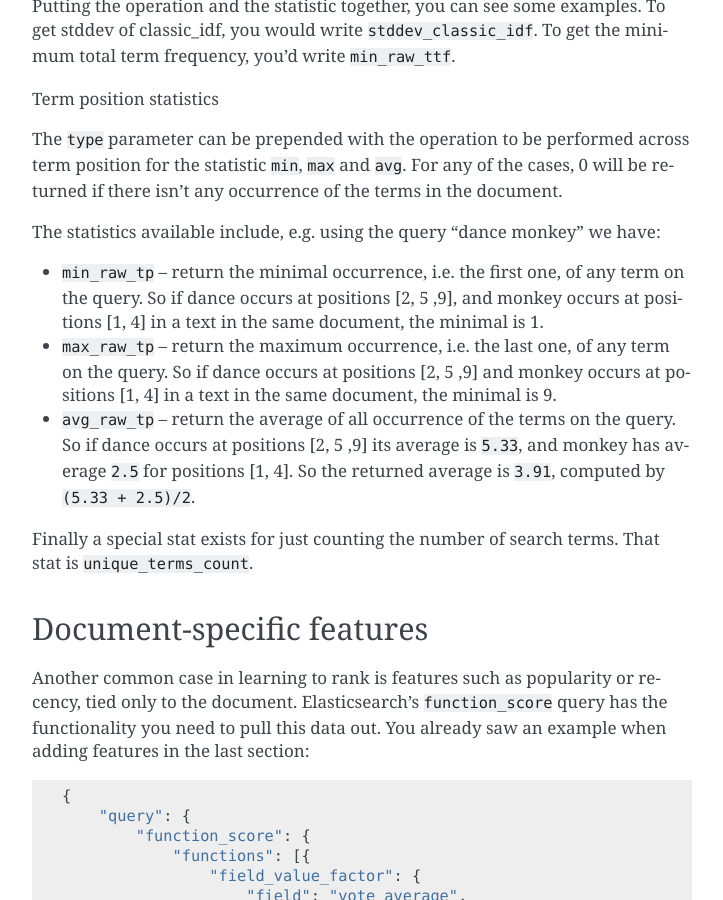
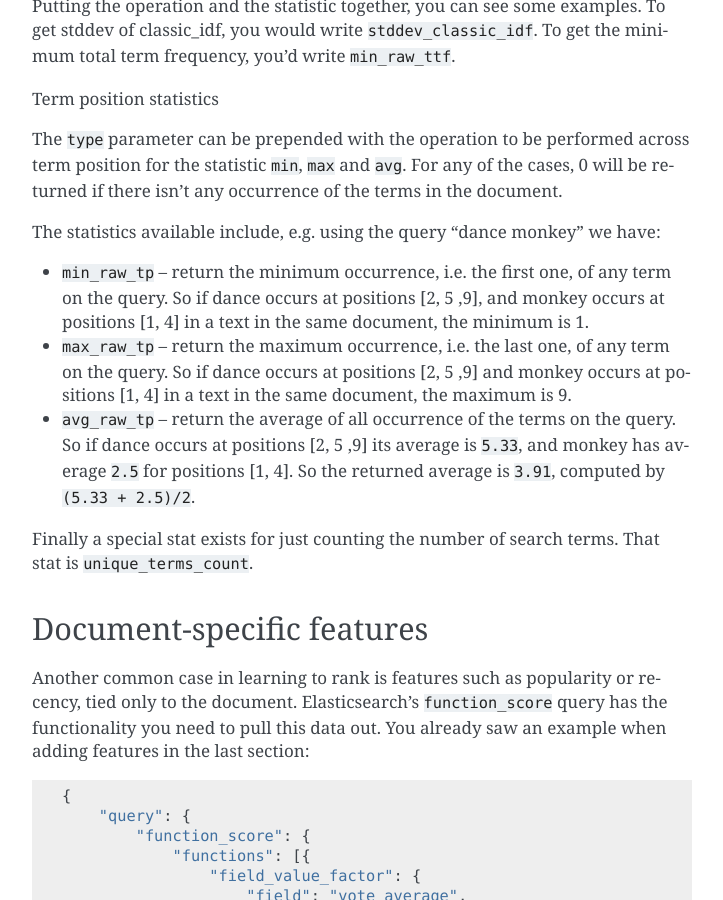
Before and after one commit to o19s/elasticsearch-learning-to-rank, a Sphinx documentation site: the page built from docs/feature-engineering.rst, in a window 1280 px wide and 900 px high, scrolled down 1116 px. Shown: the whole window, without its empty margins (388-1111 px from the left). Built offline with Sphinx 7.4.7, drawn with Linux system fonts in a browser that asks for light colours; pages that are not in the unit, such as notebooks, are missing from menus.

Commit message:
Fix term position documentation

```diff
--- a/docs/feature-engineering.rst
+++ b/docs/feature-engineering.rst
@@ -44,8 +44,8 @@ For any of the cases, 0 will be returned if there isn't any occurrence of the te
 
 The statistics available include, e.g. using the query "dance monkey" we have:
 
-- :code:`min_raw_tp` -- return the minimal occurrence, i.e. the first one, of any term on the query. So if dance occurs at positions [2, 5 ,9], and monkey occurs at positions [1, 4] in a text in the same document, the minimal is 1.
-- :code:`max_raw_tp` -- return the maximum occurrence, i.e. the last one, of any term on the query. So if dance occurs at positions [2, 5 ,9] and monkey occurs at positions [1, 4] in a text in the same document, the minimal is 9.
+- :code:`min_raw_tp` -- return the minimum occurrence, i.e. the first one, of any term on the query. So if dance occurs at positions [2, 5 ,9], and monkey occurs at positions [1, 4] in a text in the same document, the minimum is 1.
+- :code:`max_raw_tp` -- return the maximum occurrence, i.e. the last one, of any term on the query. So if dance occurs at positions [2, 5 ,9] and monkey occurs at positions [1, 4] in a text in the same document, the maximum is 9.
 - :code:`avg_raw_tp` -- return the average of all occurrence of the terms on the query. So if dance occurs at positions [2, 5 ,9] its average is :code:`5.33`, and monkey has average :code:`2.5` for positions [1, 4]. So the returned average is :code:`3.91`, computed by :code:`(5.33 + 2.5)/2`.
 
 Finally a special stat exists for just counting the number of search terms. That stat is :code:`unique_terms_count`.
```
